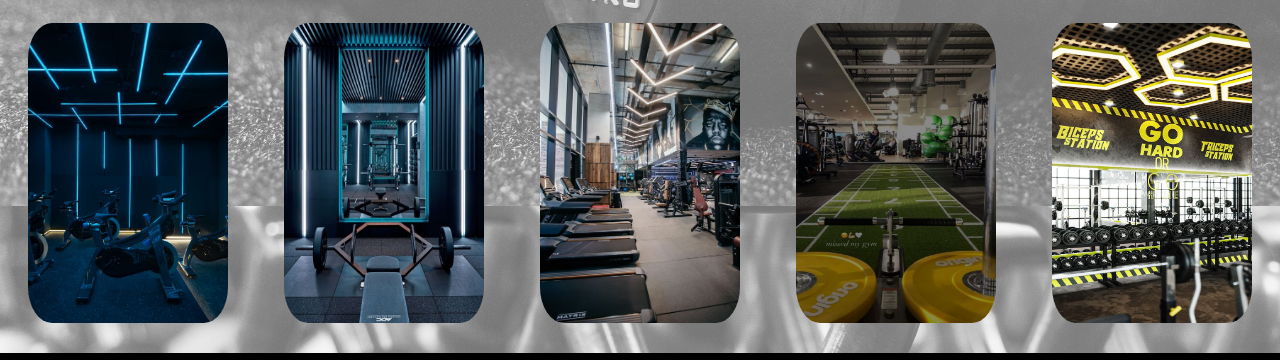
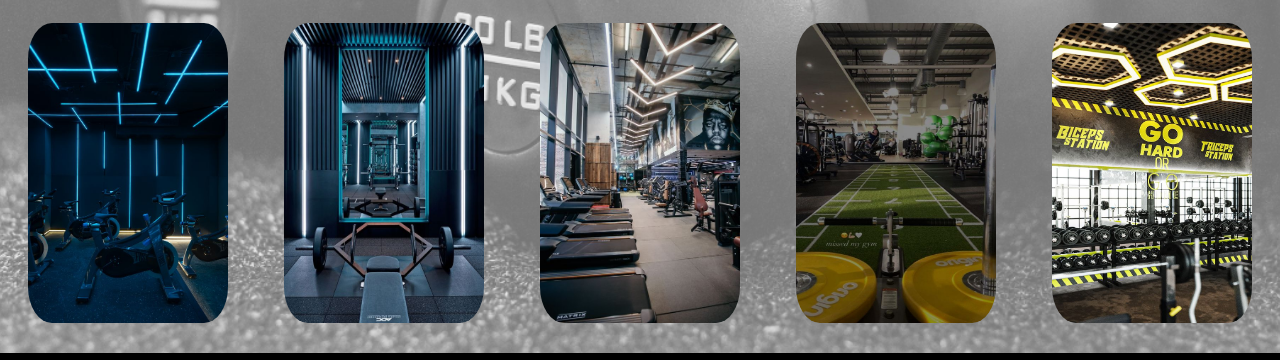
Before and after one commit to gasbohm/delta, a plain HTML site: page index.html in a window 1280 px wide. Shown: the part 634-994 px from the top of the page. Drawn offline with Linux system fonts and the light colour scheme.

Commit message:
ajustes medidas fondo main

```diff
--- a/css/estilo.css
+++ b/css/estilo.css
@@ -31,6 +31,10 @@
 
 main {
     background-image: url(../assets/img/fondopesasrusas.png);
+    background-repeat: no-repeat;
+    background-size: cover;
+    background-position: center;
+    background-position: center;
 }
 
 
```
